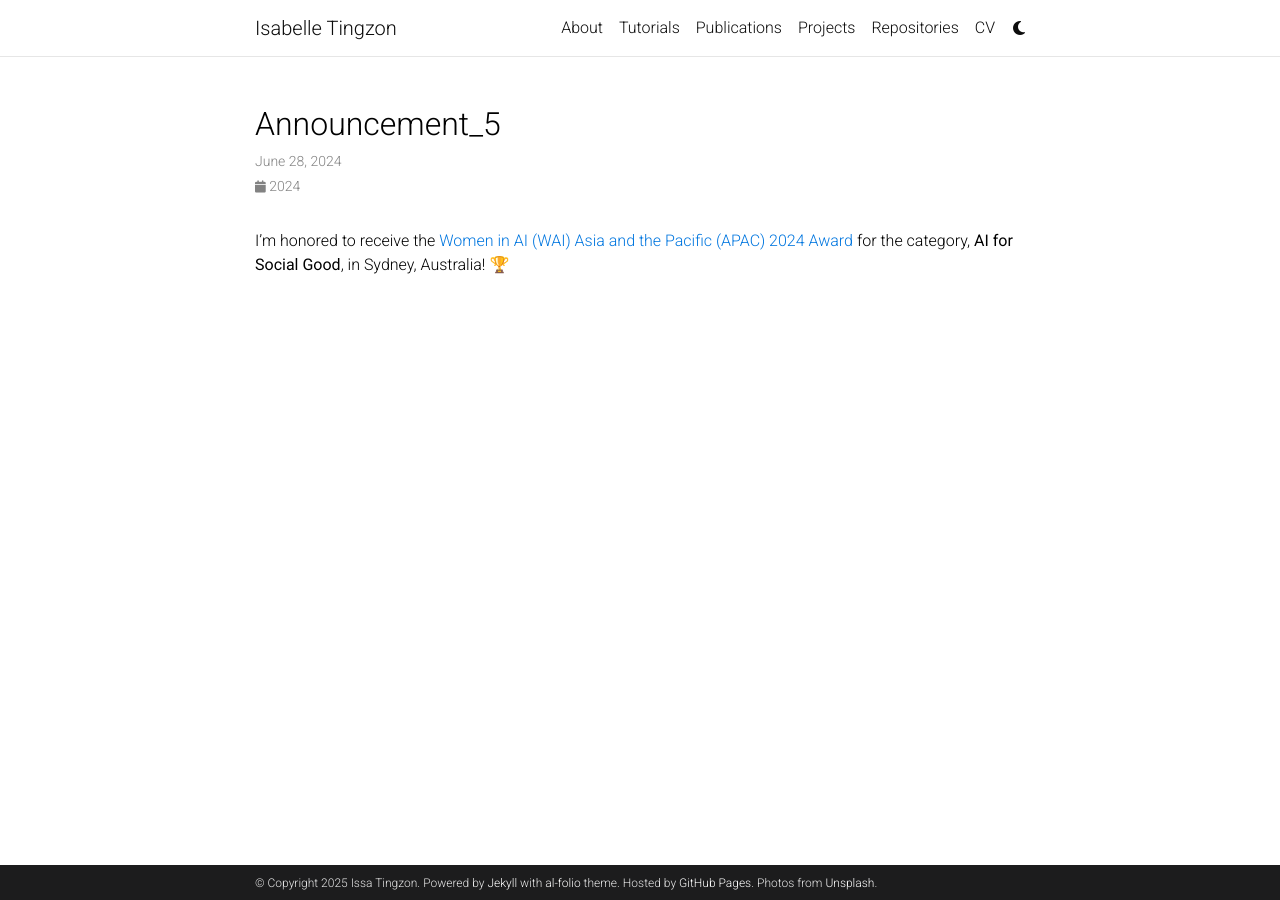
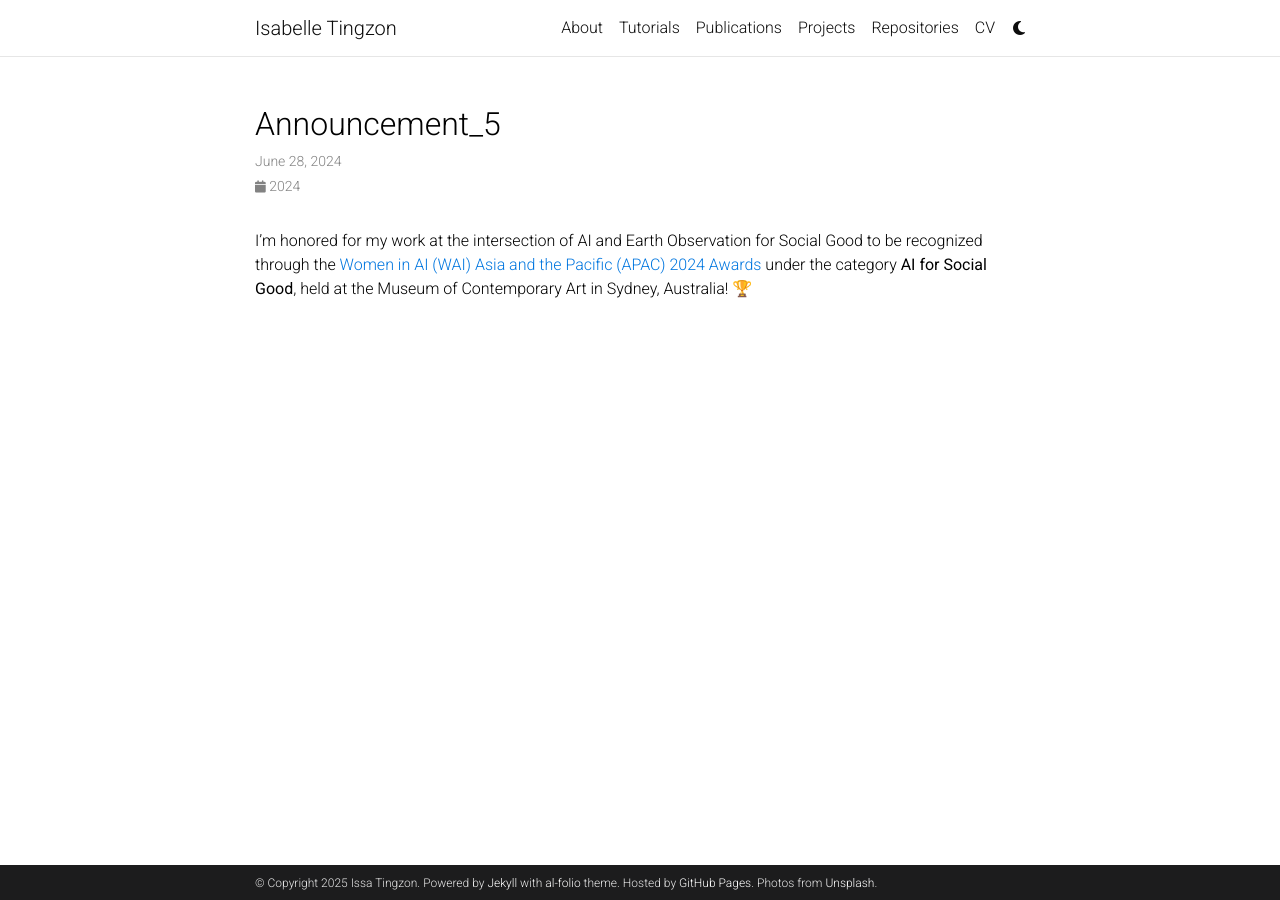
Before and after one commit to issa-tingzon/issa-tingzon.github.io, a Jekyll site: the page built from _news/announcement_5.md, in a window 1280 px wide. Built offline with Jekyll 4.4.1, drawn with Linux system fonts in a browser that asks for light colours; comment, search, counter and statistics services are not loaded; a style sheet for code colours, icons or effects is not loaded.

Commit message:
Update announcement_5.md

```diff
--- a/_news/announcement_5.md
+++ b/_news/announcement_5.md
@@ -5,4 +5,4 @@
 related_posts: false
 ---
 
-I'm honored to receive the <a href="https://www.linkedin.com/posts/women-in-ai-asia-pacific-apac-_aiaustralia-artificialintelligence-machinelearning-activity-7214190359763910656-fN-V?utm_source=share&utm_medium=member_desktop&rcm=ACoAABctc-8BPMF67r0yW6IaRQDuVQWL0-QA_TQ">Women in AI (WAI) Asia and the Pacific (APAC) 2024 Award</a> for the category, <b>AI for Social Good</b>, in Sydney, Australia! 🏆
+I'm honored for my work at the intersection of AI and Earth Observation for Social Good to be recognized through the <a href="https://www.linkedin.com/posts/women-in-ai-asia-pacific-apac-_aiaustralia-artificialintelligence-machinelearning-activity-7214190359763910656-fN-V?utm_source=share&utm_medium=member_desktop&rcm=ACoAABctc-8BPMF67r0yW6IaRQDuVQWL0-QA_TQ">Women in AI (WAI) Asia and the Pacific (APAC) 2024 Awards</a> under the category <b>AI for Social Good</b>, held at the Museum of Contemporary Art in Sydney, Australia! 🏆
```
